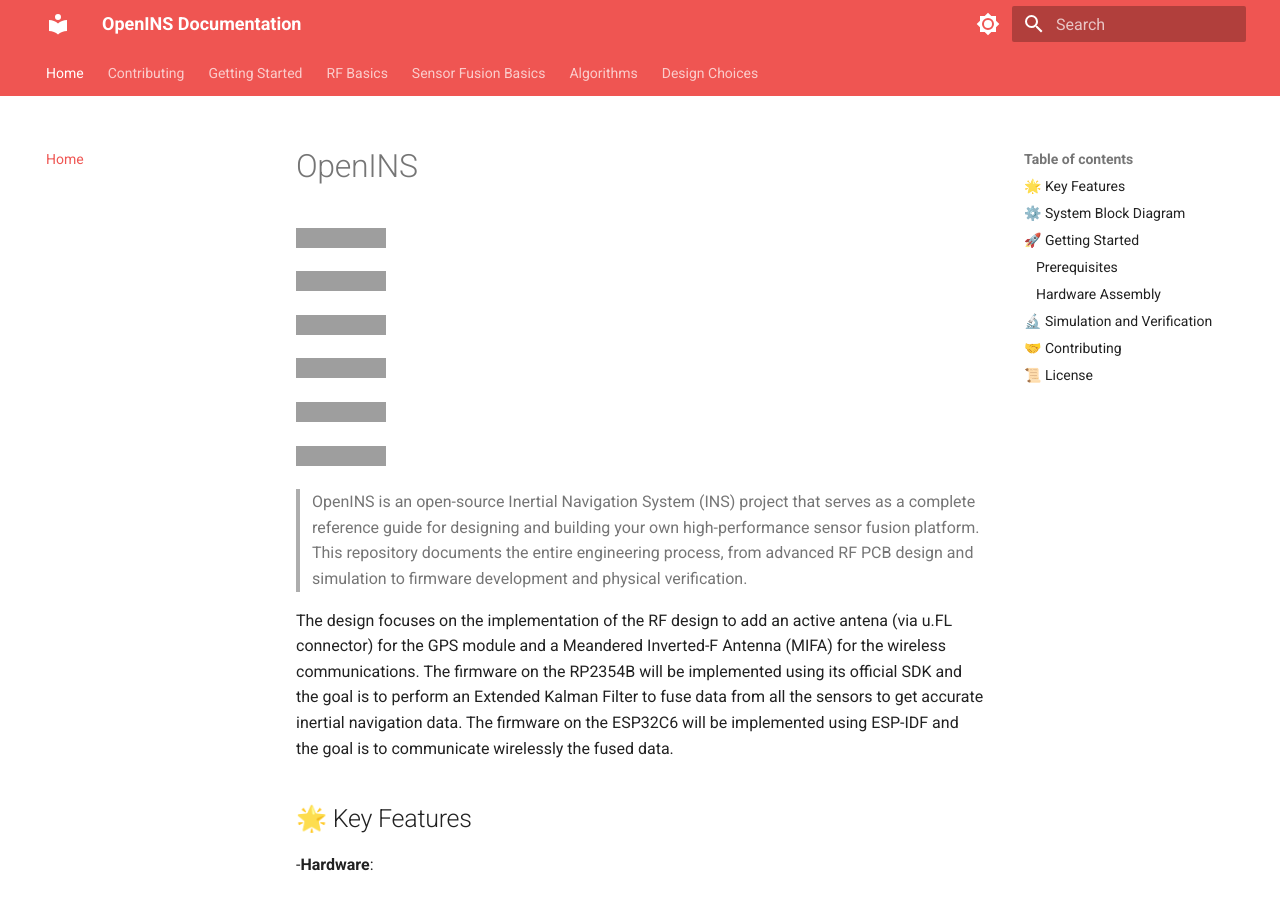
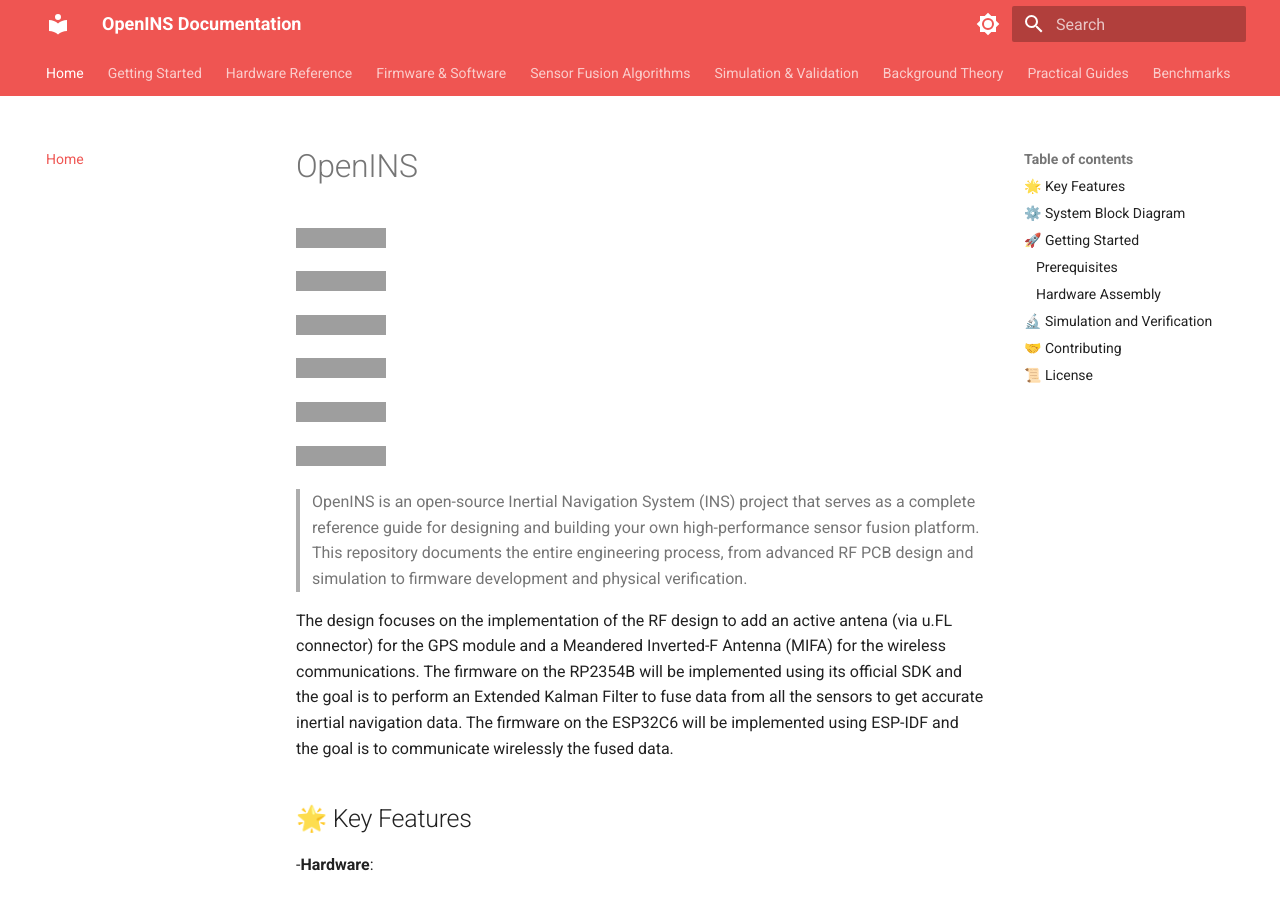
Before and after one commit to Bubi2001/OpenINS, an MkDocs documentation site: the page built from docs/index.md, in a window 1280 px wide and 900 px high, cut to the strip 0-900 px from the top of the window. Built offline with MkDocs 1.6.1 and Material for MkDocs 9.7.7, drawn with Linux system fonts in a browser that asks for light colours; some of the changed lines change nothing that is shown; grey boxes are pictures that could not be loaded.

Commit message:
update documentation index

```diff
--- a/mkdocs.yml
+++ b/mkdocs.yml
@@ -25,19 +25,65 @@ theme:
 
 nav:
   - 'Home': 'index.md'
+  - 'Getting Started': 'documentation/getting_started.md'
+  - 'Hardware Reference':
+    - 'Board Design & Schematics': 'documentation/hardware/board_design.md'
+    - 'GPS RF Design & Simulation': 'documentation/hardware/gps_rf.md'
+    - 'WiFi RF Design': 'documentation/hardware/wifi_rf.md'
+    - 'Bill of Materials (BOM)': 'documentation/hardware/bom.md'
+  - 'Firmware & Software':
+    - 'Architecture & Setup': 'documentation/firmware/architecture.md'
+    - 'Data Logging & Formats': 'documentation/firmware/data_logging.md'
+    - 'Driver API':
+      - 'BMI088': 'documentation/firmware/api/BMI088.md'
+      - 'BMM350': 'documentation/firmware/api/BMM350.md'
+      - 'BMP581': 'documentation/firmware/api/BMP581.md'
+      - 'LC29HEA': 'documentation/firmware/api/LC29HEA.md'
+      - 'Inter MCU protocol': 'documentation/firmware/api/inter_mcu.md'
+  - 'Sensor Fusion Algorithms':
+    - 'Core Concepts': 'documentation/algorithms/overview.md'
+    - 'Complementary & AHRS Filters': 'documentation/algorithms/simple_filters.md'
+    - 'Extended Kalman Filter (EKF)': 'documentation/algorithms/ekf.md'
+    - 'Unscented Kalman Filter (UKF)': 'documentation/algorithms/ukf.md'
+    - 'RTK-GNSS Integration': 'documentation/algorithms/rtk_gnss.md'
+  - 'Simulation & Validation':
+    - 'RF System Simulation': 'documentation/validation/simulations.md'
+    - 'RF System Validation': 'documentation/validation/physical_verfication.md'
+  - 'Background Theory':
+    - 'Micro-ElectroMechanical Systems (MEMS) Sensors Fundamentals': 'documentation/theory/mems.md'
+    - 'GNSS Fundamentals': 'documentation/theory/gnss.md'
+    - 'RF & Antenna Fundamentals': 'documentation/theory/rf_antennas.md'
+    - 'Sensor Fusion Fundamentals': 'documentation/theory/sensor_fusion.md'
+    - 'Real-Time Operating Systems (RTOS)': 'documentation/theory/rtos.md'
+  - 'Practical Guides':
+    - 'Assembly & Debugging': 'documentation/guides/assembly_debugging.md'
+    - 'Enclosure Design': 'documentation/guides/enclosure_design.md'
+  - 'Benchmarks': 'documentation/benchmarks.md'
   - 'Contributing': 'CONTRIBUTING.md'
-  - 'Getting Started': 'getting_started.md'
-  - 'RF Basics': 'rf_basics.md'
-  - 'Sensor Fusion Basics': 'sensor_fusion.md'
-  - 'Algorithms': 'algorithms.md'
-  - 'Design Choices': 'design_choices.md'
 
 plugins:
   - search
   - git-revision-date-localized:
-      type: date
+    type: date
+
+extra_javascript:
+  - javascripts/mathjax.js
+  - https://polyfill.io/v3/polyfill.min.js?features=es6
+  - https://cdn.jsdelivr.net/npm/mathjax@3/es5/tex-mml-chtml.js
+  - https://cdn.jsdelivr.net/npm/chart.js
+  - javascripts/benchmark-chart.js
 
 markdown_extensions:
   - admonition
   - pymdownx.details
   - pymdownx.superfences
+  - pymdownx.arithmatex:
+    generic: true
+  - pymdownx.highlight:
+    anchor_linenums: true
+    line_spans: __span
+    pygments_lang_class: true
+  - pymdownx.inlinehilite
+  - pymdownx.snippets
+  - mdx_truly_sane_lists
+  - mermaid
```
